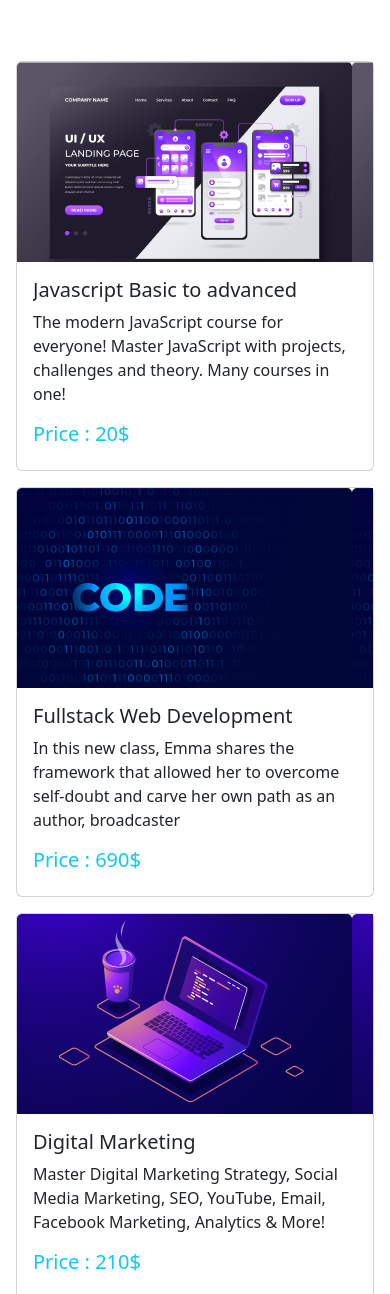
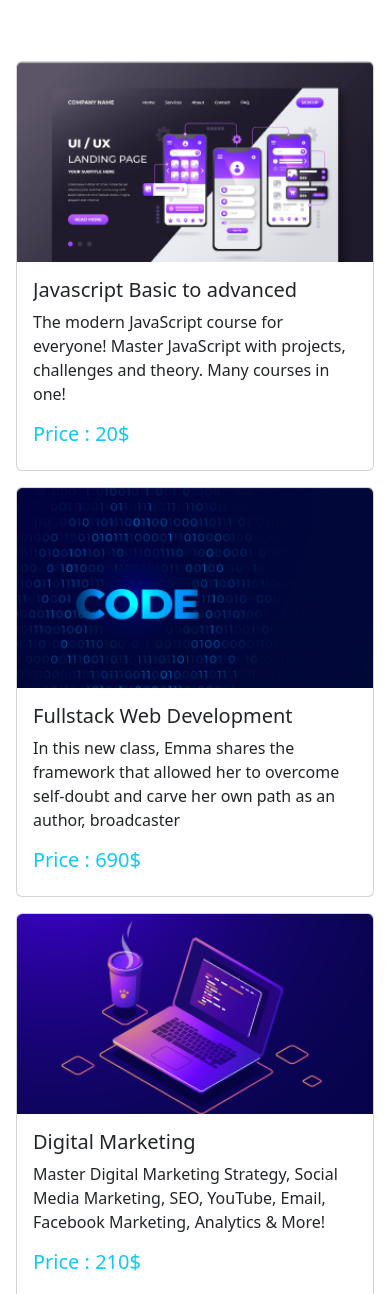
Before and after one commit to rejwan-ahamed/programing-hero-modul-15-assignment-3, a plain HTML site: page index.html in a window 390 px wide. Shown: the part 706-2000 px from the top of the page. Drawn offline with nearby package versions, Linux system fonts and the light colour scheme.

Commit message:
final version of bootstrap

```diff
--- a/style.css
+++ b/style.css
@@ -51,6 +51,7 @@ h5.card-title {
         background-image: url(./images/cover/course-m1.png) !important;
         width: 100%;
         height: inherit;
+        background-size: cover;
     }
 
     .custom-img-ref-1 {
@@ -61,6 +62,7 @@ h5.card-title {
         background-image: url(./images/cover/course-m2.png) !important;
         width: 100%;
         height: inherit;
+        background-size: cover;
     }
 
     .custom-img-ref-2 {
@@ -71,6 +73,7 @@ h5.card-title {
         background-image: url(./images/cover/course-m3.png) !important;
         width: 100%;
         height: inherit;
+        background-size: cover;
     }
 
     .custom-img-ref-3 {
@@ -81,6 +84,7 @@ h5.card-title {
         background-image: url(./images/cover/course-m4.png) !important;
         width: 100%;
         height: inherit;
+        background-size: cover;
     }
 
     .custom-img-ref-4 {
```
